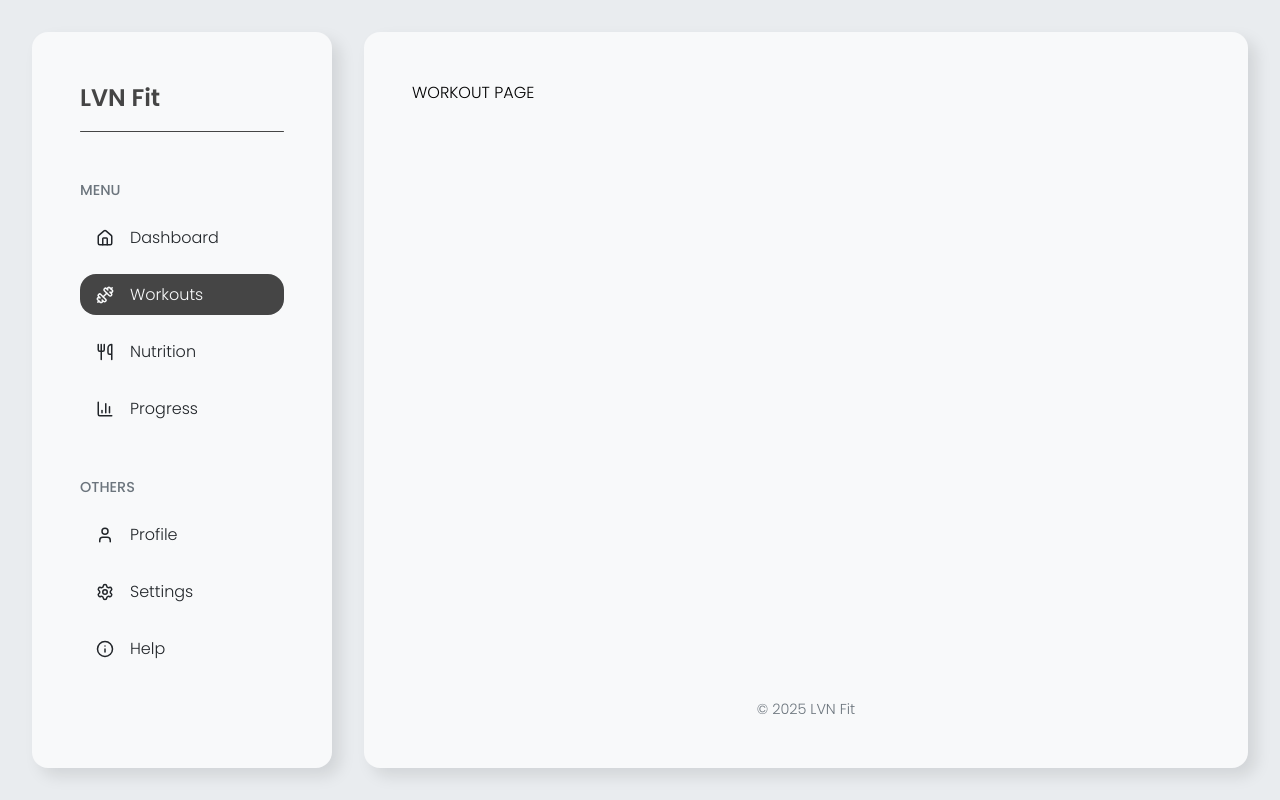
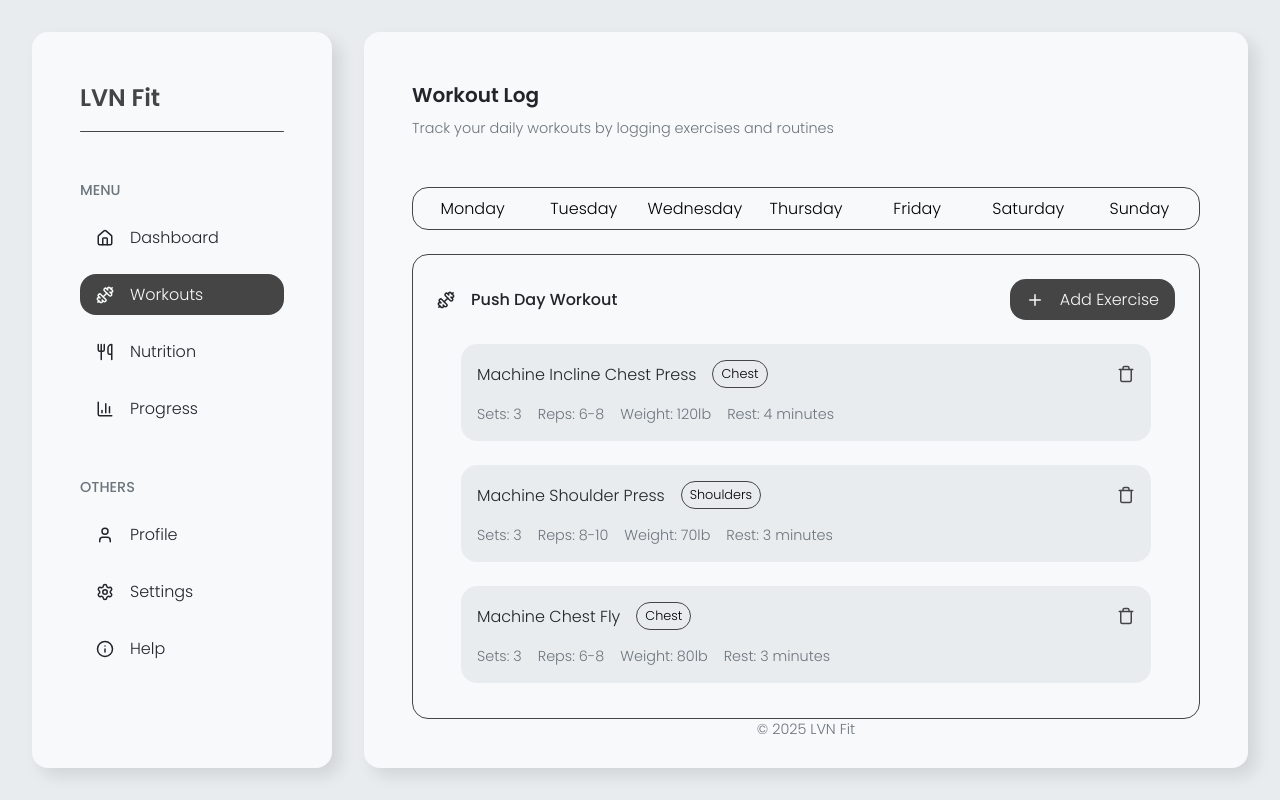
Before and after one commit to nvonil/lvn-fit, a React (Vite) app: page /workouts in a window 1280 px wide. Built offline with nearby package versions, Linux system fonts and the light colour scheme.

Commit message:
Add Workouts page component

```diff
--- /dev/null
+++ b/src/components/pages/workouts/Workouts.css
@@ -0,0 +1,219 @@
+.workouts {
+    display: flex;
+    flex-direction: column;
+    gap: var(--space-large);
+}
+
+.workouts-header {
+    display: flex;
+    flex-direction: column;
+    gap: var(--space-small);
+}
+
+.workouts-section {
+    display: flex;
+    flex-direction: column;
+    gap: var(--space-medium);
+}
+
+/* Week */
+
+.workouts-nav {
+    display: flex;
+
+    border: 1px solid var(--color-primary);
+    border-radius: var(--space-base);
+
+    padding: var(--space-extra-small);
+}
+
+.workouts-day {
+    padding: var(--space-extra-small) var(--space-small);
+
+    border-radius: var(--space-base);
+    text-align: center;
+
+    flex: 1;
+
+    transition: background-color 0.3s;
+}
+
+.workouts-day:hover {
+    background-color: var(--background-primary);
+}
+
+.workouts-day.active {
+    background-color: var(--color-primary);
+    color: var(--background-secondary);
+}
+
+/* Plan */
+
+.workouts-plan {
+    border: 1px solid var(--color-primary);
+    border-radius: var(--space-base);
+
+    display: flex;
+    flex-direction: column;
+    gap: var(--space-medium);
+
+    padding: var(--space-medium);
+}
+
+.workouts-plan-header {
+    display: flex;
+    justify-content: space-between;
+}
+
+.workouts-label,
+.workouts-button {
+    display: flex;
+    align-items: center;
+    gap: var(--space-base);
+}
+
+/* Exercises */
+
+.workouts-plan-exercises {
+    display: flex;
+    flex-direction: column;
+    gap: var(--space-medium);
+
+    overflow-y: auto;
+
+    height: 350px;
+    padding: 0 var(--space-medium);
+}
+
+.workouts-plan-exercises::-webkit-scrollbar {
+    width: 0.5rem;
+}
+
+.workouts-plan-exercises::-webkit-scrollbar-thumb {
+    background-color: var(--color-primary);
+    border-radius: var(--space-base);
+}
+
+.workouts-exercise {
+    display: flex;
+    flex-direction: column;
+    gap: var(--space-base);
+
+    background-color: var(--background-primary);
+    border-radius: var(--space-base);
+
+    padding: var(--space-base);
+
+    transition: transform 0.3s;
+}
+
+.workouts-exercise:hover {
+    transform: scale(1.01);
+}
+
+.workouts-exercise-header {
+    display: flex;
+    justify-content: space-between;
+    align-items: center;
+}
+
+.workouts-exercise-details {
+    display: flex;
+    align-items: center;
+    gap: var(--space-base);
+}
+
+.workouts-tag {
+    border: 1px solid var(--color-primary);
+    border-radius: var(--space-base);
+    font-size: var(--font-size-extra-small);
+
+    padding: var(--space-extra-small) var(--space-small);
+}
+
+.workouts-delete {
+    color: var(--color-primary);
+    cursor: pointer;
+
+    transition: color 0.3s;
+}
+
+.workouts-delete:hover {
+    color: var(--color-delete);
+}
+
+.workouts-metrics {
+    display: flex;
+    gap: var(--space-base);
+
+    list-style: none;
+}
+
+/* Modal */
+
+.workouts-modal-overlay {
+    position: fixed;
+    inset: 0;
+    z-index: 1;
+
+    display: flex;
+    justify-content: center;
+    align-items: center;
+
+    background-color: rgba(0, 0, 0, 0.5);
+}
+
+.workouts-modal {
+    z-index: 2;
+
+    background-color: var(--background-secondary);
+    border-radius: var(--space-base);
+
+    padding: var(--space-medium);
+
+    display: flex;
+    flex-direction: column;
+    gap: var(--space-medium);
+}
+
+.workouts-modal-header {
+    display: flex;
+    flex-direction: column;
+    gap: var(--space-extra-small);
+}
+
+/* Modal Form */
+
+.workouts-modal-form {
+    display: flex;
+    flex-direction: column;
+    gap: var(--space-medium);
+}
+
+.workouts-modal-form-field {
+    display: flex;
+    flex-direction: column;
+    gap: var(--space-small);
+}
+
+.workouts-modal-form-group {
+    display: flex;
+    gap: var(--space-base);
+}
+
+.workouts-modal-form-actions {
+    display: flex;
+    gap: var(--space-base);
+
+    margin-top: var(--space-medium);
+}
+
+.form-button {
+    font-size: var(--font-size-small);
+}
+
+.form-button:first-child {
+    flex: 1;
+
+    text-align: center;
+}
--- a/src/components/pages/workouts/Workouts.jsx
+++ b/src/components/pages/workouts/Workouts.jsx
@@ -1,4 +1,38 @@
+import { useState } from "react";
+import { AnimatePresence } from "framer-motion";
+
+import WorkoutsWeek from "./WorkoutsWeek";
+import WorkoutsPlan from "./WorkoutsPlan";
+import WorkoutsModal from "./WorkoutsModal";
+
+import "./Workouts.css";
+
 const Workouts = () => {
-    return <div>WORKOUT PAGE</div>;
+    const [modalOpen, setModalOpen] = useState(false);
+
+    const handleModalOpen = () => {
+        setModalOpen(true);
+    };
+
+    const handleModalClose = () => {
+        setModalOpen(false);
+    };
+
+    return (
+        <main className="workouts">
+            <header className="workouts-header">
+                <h1 className="subtitle">Workout Log</h1>
+                <div className="text-secondary">Track your daily workouts by logging exercises and routines</div>
+            </header>
+
+            <section className="workouts-section">
+                <WorkoutsWeek />
+                <WorkoutsPlan handleModalOpen={handleModalOpen} />
+            </section>
+
+            <AnimatePresence>{modalOpen && <WorkoutsModal handleModalClose={handleModalClose} />}</AnimatePresence>
+        </main>
+    );
 };
+
 export default Workouts;
--- /dev/null
+++ b/src/components/pages/workouts/WorkoutsPlan.jsx
@@ -0,0 +1,96 @@
+import { Dumbbell, Plus, Trash } from "lucide-react";
+
+const WorkoutsPlan = ({ handleModalOpen }) => {
+    const exercises = [
+        {
+            name: "Machine Incline Chest Press",
+            tag: "Chest",
+            sets: 3,
+            reps: "6-8",
+            weight: "120lb",
+            rest: "4 minutes",
+        },
+        {
+            name: "Machine Shoulder Press",
+            tag: "Shoulders",
+            sets: 3,
+            reps: "8-10",
+            weight: "70lb",
+            rest: "3 minutes",
+        },
+        {
+            name: "Machine Chest Fly",
+            tag: "Chest",
+            sets: 3,
+            reps: "6-8",
+            weight: "80lb",
+            rest: "3 minutes",
+        },
+        {
+            name: "Dumbbell Lateral Raises",
+            tag: "Shoulders",
+            sets: 3,
+            reps: "10-12",
+            weight: "20lb",
+            rest: "2 minutes",
+        },
+        {
+            name: "Cable Tricep Pushdowns",
+            tag: "Triceps",
+            sets: 3,
+            reps: "8-10",
+            weight: "80lb",
+            rest: "2 minutes",
+        },
+        {
+            name: "Cable Overhead Tricep Extensions",
+            tag: "Triceps",
+            sets: 3,
+            reps: "8-10",
+            weight: "80lb",
+            rest: "2 minutes",
+        },
+    ];
+
+    return (
+        <div className="workouts-plan">
+            <header className="workouts-plan-header">
+                <h2 className="workouts-label label-primary">
+                    <Dumbbell size={18} />
+                    Push Day Workout
+                </h2>
+
+                <button className="workouts-button button-primary" onClick={handleModalOpen}>
+                    <Plus size={18} />
+                    Add Exercise
+                </button>
+            </header>
+
+            <div className="workouts-plan-exercises">
+                {exercises.map((exercise) => {
+                    return (
+                        <div className="workouts-exercise" key={exercise.name}>
+                            <div className="workouts-exercise-header">
+                                <div className="workouts-exercise-details">
+                                    <div className="text-primary">{exercise.name}</div>
+                                    <div className="workouts-tag"> {exercise.tag}</div>
+                                </div>
+
+                                <Trash className="workouts-delete" size={18} />
+                            </div>
+
+                            <ul className="workouts-metrics">
+                                <li className="text-secondary">Sets: {exercise.sets}</li>
+                                <li className="text-secondary">Reps: {exercise.reps}</li>
+                                <li className="text-secondary">Weight: {exercise.weight}</li>
+                                <li className="text-secondary">Rest: {exercise.rest}</li>
+                            </ul>
+                        </div>
+                    );
+                })}
+            </div>
+        </div>
+    );
+};
+
+export default WorkoutsPlan;
--- /dev/null
+++ b/src/components/pages/workouts/WorkoutsWeek.jsx
@@ -0,0 +1,15 @@
+const WorkoutsWeek = () => {
+    const days = ["Monday", "Tuesday", "Wednesday", "Thursday", "Friday", "Saturday", "Sunday"];
+
+    return (
+        <nav className="workouts-nav">
+            {days.map((day) => (
+                <div key={day} className="workouts-day">
+                    {day}
+                </div>
+            ))}
+        </nav>
+    );
+};
+
+export default WorkoutsWeek;
```
